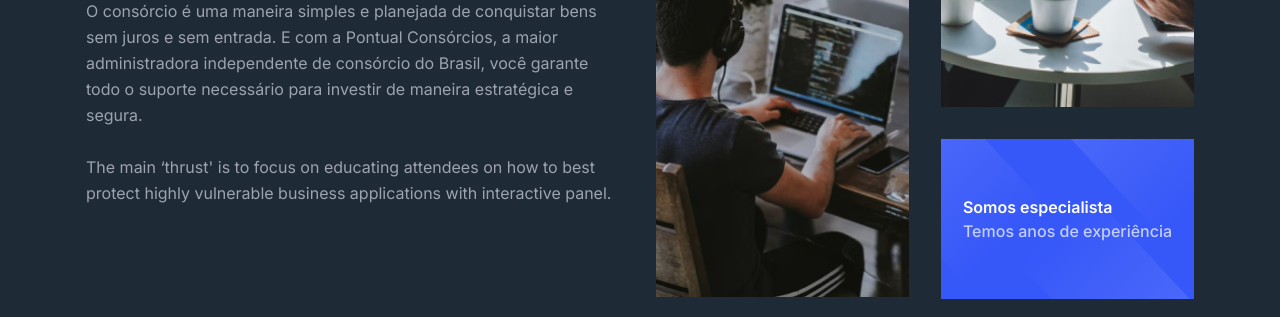
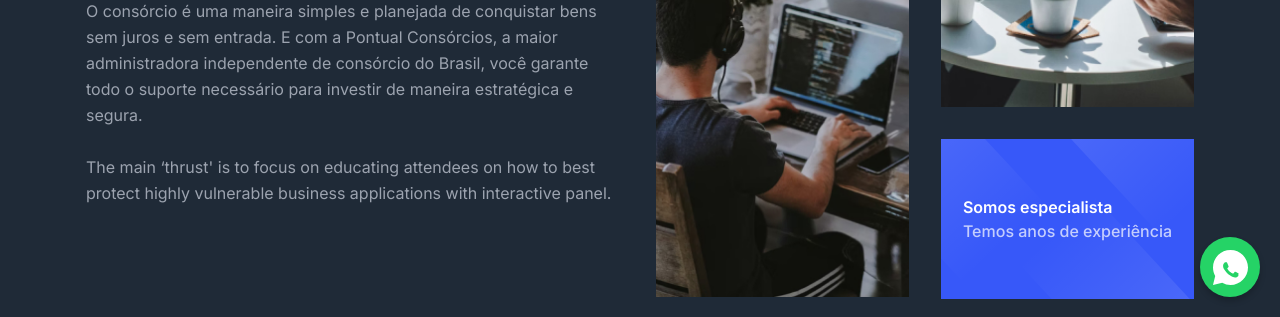
Before and after one commit to paulohbirro/paulohbirro.github.io, a website: page pontual/index.html in a window 1280 px wide. Shown: the part 483-800 px from the top of the page. Drawn offline with Linux system fonts and the light colour scheme.

Commit message:
site projeto pontual

```diff
--- a/pontual/index.html
+++ b/pontual/index.html
@@ -21,6 +21,34 @@
     <script>
       new WOW().init();
     </script>
+    <style>
+      .whatsapp-float {
+        position: fixed;
+        bottom: 20px;
+        right: 20px;
+        width: 60px;
+        height: 60px;
+        background-color: #25d366;
+        color: #fff;
+        border-radius: 50%;
+        display: flex;
+        justify-content: center;
+        align-items: center;
+        box-shadow: 0px 4px 6px rgba(0, 0, 0, 0.2);
+        z-index: 1000;
+        transition: transform 0.3s, box-shadow 0.3s;
+      }
+
+      .whatsapp-float:hover {
+        transform: scale(1.1);
+        box-shadow: 0px 6px 10px rgba(0, 0, 0, 0.3);
+      }
+
+      .whatsapp-float svg {
+        width: 35px;
+        height: 35px;
+      }
+    </style>
   </head>
 
   <body>
@@ -1881,7 +1909,16 @@ Apenas consorciados adimplentes e com pagamento da parcela até a data de vencim
       </div>
     </footer>
     <!-- ====== Footer Section End -->
-
+    <a
+    href="https://wa.me/5511999999999?text=Olá,%20preciso%20de%20atendimento!"
+    class="whatsapp-float"
+    target="_blank"
+    aria-label="Contact us on WhatsApp"
+  >
+    <svg xmlns="http://www.w3.org/2000/svg" viewBox="0 0 32 32" fill="white">
+      <path d="M16 0C7.163 0 0 7.162 0 16c0 2.808.734 5.448 2.018 7.757L0 32l8.409-2.094A15.923 15.923 0 0016 32c8.837 0 16-7.162 16-16 0-8.837-7.163-16-16-16zm7.357 23.293c-.328.921-1.665 1.685-2.262 1.768-.579.08-1.484.116-4.302-1.174-3.626-1.53-5.945-5.284-6.125-5.529-.18-.243-1.463-1.951-1.463-3.719 0-1.768.929-2.644 1.257-3.004.328-.364.73-.456.973-.456h.701c.23 0 .547-.05.85.654.328.755 1.112 2.645 1.214 2.833.092.182.146.394.027.636-.118.243-.183.394-.364.6-.182.207-.382.457-.546.61-.182.166-.374.345-.163.674.21.328.934 1.539 2.007 2.492 1.378 1.217 2.546 1.592 2.866 1.767.328.166.52.138.711-.09.2-.227.82-.955 1.037-1.283.21-.327.437-.274.73-.164.292.11 1.848.872 2.166 1.03.328.166.546.245.63.382.085.137.085.778-.244 1.699z"/>
+    </svg>
+  </a>
     <!-- ====== Back To Top Start -->
     <a
       href="javascript:void(0)"
```
